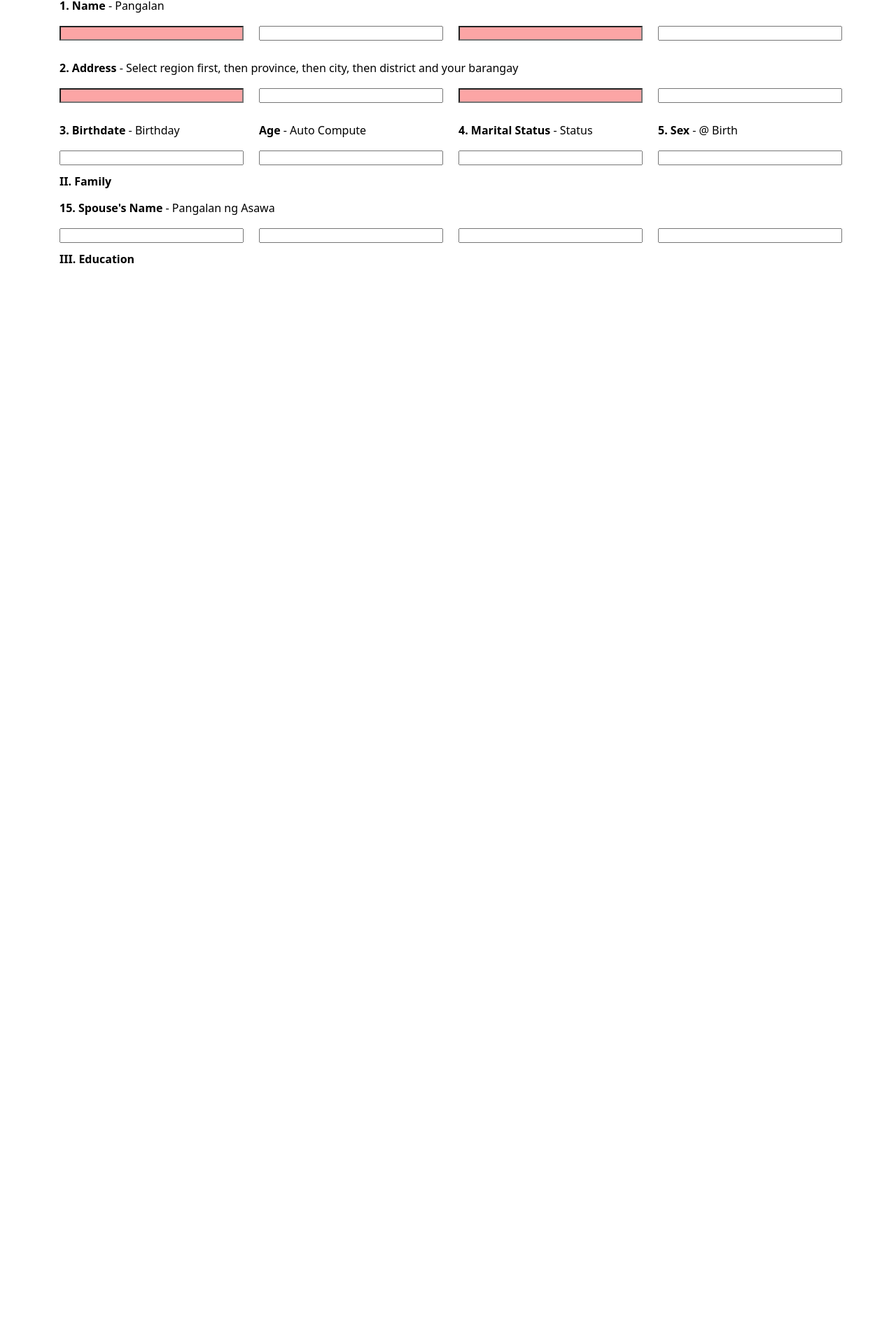
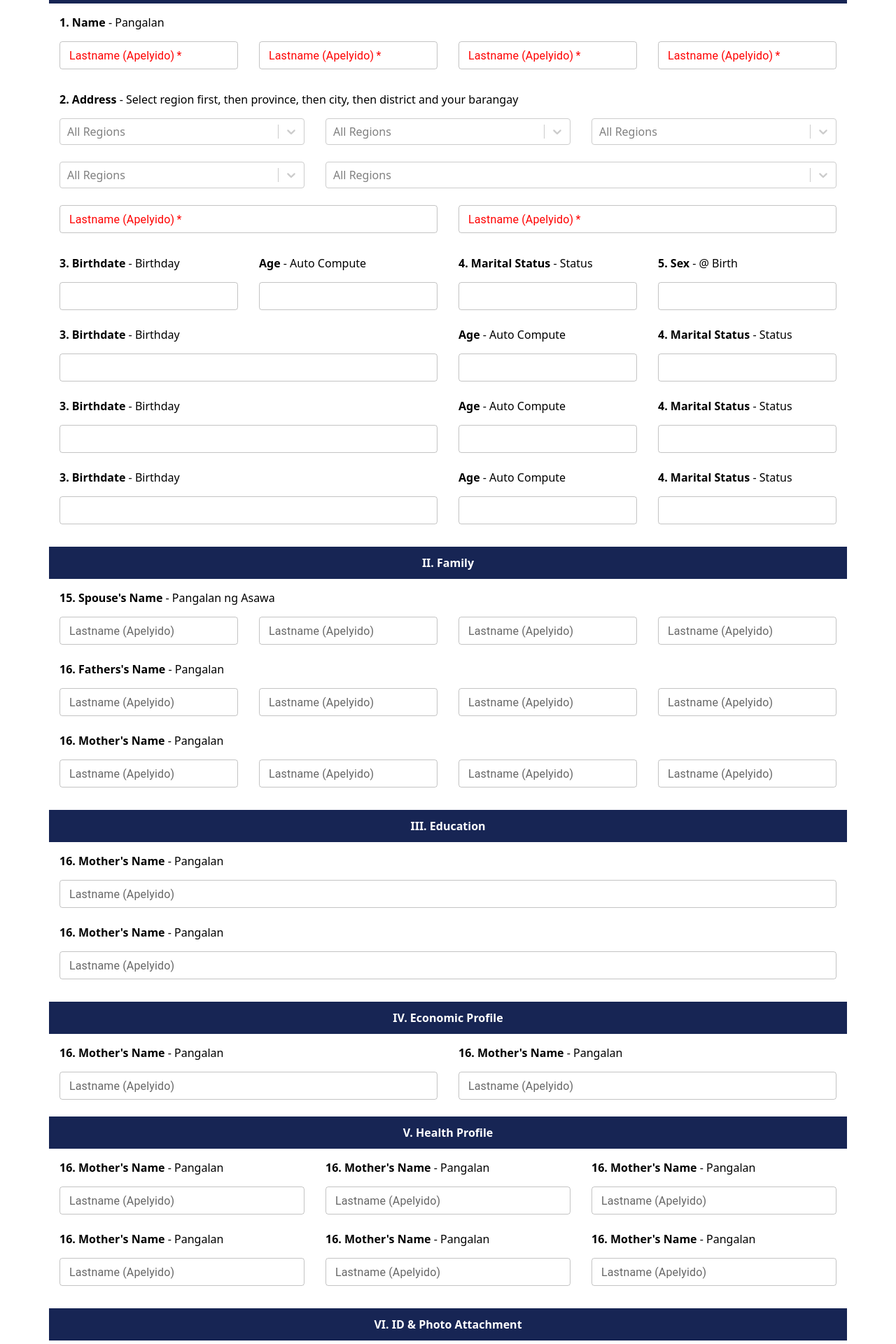
Before and after one commit to GeneMachiene/Motherly, a React (Vite) app in the folder client/: page /signup in a window 1280 px wide. Shown: the part 315-2235 px from the top of the page at 70% size. Before the commit the page ends 800 px from the top, so only its background shows below. Built offline with nearby package versions, Linux system fonts and the light colour scheme.

Commit message:
Large registration form

```diff
--- a/client/package.json
+++ b/client/package.json
@@ -5,6 +5,7 @@
   "type": "module",
   "scripts": {
     "dev": "vite",
+    "serve": "vite --host",
     "build": "vite build",
     "lint": "eslint . --ext js,jsx --report-unused-disable-directives --max-warnings 0",
     "preview": "vite preview"
--- a/client/src/App.jsx
+++ b/client/src/App.jsx
@@ -21,7 +21,7 @@ function App() {
         </div>
       }
 
-        <div className={inAuth ? "row-span-12" : "overflow-y-auto row-span-11 bg-gray-100"}>
+        <div className={inAuth ? "row-span-12 min-w-0" : "overflow-y-auto row-span-11 bg-gray-100"}>
           <Routes>
             <Route path='/' element={<Landing />}/>
             <Route path='/login' element={<Login />}/>
--- a/client/src/pages/Register.jsx
+++ b/client/src/pages/Register.jsx
@@ -1,11 +1,14 @@
 import { useState } from 'react';
 import { useSignup } from '../hooks/useSignup';
+import AsyncSelect from 'react-select/async';
+import AddIcon from '@mui/icons-material/Add';
 import {
   Container, Row, Col,
   Visible, Hidden,
   ScreenClassRender
  } from 'react-grid-system';
- import Select from 'react-select'
+ import { styled, Button, Checkbox, FormControlLabel, FormGroup, IconButton, TextField } from '@mui/material'
+import { color } from '@mui/system';
 
  const options = [
   { value: 'chocolate', label: 'Chocolate' },
@@ -24,11 +27,23 @@ function Register() {
     await signup(email, password)
   }
 
+  const VisuallyHiddenInput = styled('input')({
+    clip: 'rect(0 0 0 0)',
+    clipPath: 'inset(50%)',
+    height: 1,
+    overflow: 'hidden',
+    position: 'absolute',
+    bottom: 0,
+    left: 0,
+    whiteSpace: 'nowrap',
+    width: 1,
+  });
+
 
   return (
 
-    <Container fluid xs sm md>
-      <Row justify='between' align='center'>
+    <Container fluid xs sm md className='overflow-x-hidden'>
+      <Row justify='between' align='center' style={{paddingLeft:20, paddingRight:20}}>
         <a href="/">
           <img src="/logo.svg" alt="Motherly Logo" className="h-9 my-3"/>
         </a>
@@ -37,7 +52,7 @@ function Register() {
 
       {/* Logo Title */}
       <Row justify="center">
-        <div className="flex flex-col items-center prose">
+        <div className="flex flex-col items-center">
           <h2 className='my-5'>Online Sign Up Form</h2>
         </div>
       </Row>
@@ -57,61 +72,136 @@ function Register() {
       <Divider Text={"I. Personal Information"}/>
 
       <SectionLabel Text={"1. Name"} Hint={"Pangalan"}/>
-      <Row>
+      <Row className='mb-2'>
         <Col md={3}>
-          <input className='input bg-red-300 w-full mb-3'></input>
+          <Input name='last_name' label="Lastname (Apelyido)" required />
         </Col>
         <Col md={3}>
-          <input className='input bg-base-300 w-full mb-3'></input>
+          <Input name='last_name' label="Lastname (Apelyido)" required />
         </Col>
         <Col md={3}>
-          <input className='input bg-red-300 w-full mb-3'></input>
+          <Input name='last_name' label="Lastname (Apelyido)" required />
         </Col>
         <Col md={3}>
-          <input className='input bg-base-300 w-full mb-3'></input>
+          <Input name='last_name' label="Lastname (Apelyido)" required />
         </Col>
       </Row>
 
-      <SectionLabel Text={"2. Address"} Hint={"Select region first, then province, then city, then district and your barangay"}/>
+      <SectionLabel Wrap Text={"2. Address"} Hint={"Select region first, then province, then city, then district and your barangay"}/>
       <Row>
-        <Col md={3}>
-          <input className='input bg-red-300 w-full mb-3'></input>
+        <Col md={4}>
+          <AsyncSelect placeholder='All Regions' className='mb-6'/>
         </Col>
-        <Col md={3}>
-          <input className='input bg-base-300 w-full mb-3'></input>
+        <Col md={4}>
+          <AsyncSelect placeholder='All Regions' className='mb-6'/>
         </Col>
-        <Col md={3}>
-          <input className='input bg-red-300 w-full mb-3'></input>
-        </Col>
-        <Col md={3}>
-          <input className='input bg-base-300 w-full mb-3'></input>
+        <Col md={4}>
+          <AsyncSelect placeholder='All Regions' className='mb-6'/>
         </Col>
       </Row>
-
+      <Row>
+        <Col md={4}>
+          <AsyncSelect placeholder='All Regions' className='mb-6'/>
+        </Col>
+        <Col md={8}>
+          <AsyncSelect placeholder='All Regions' className='mb-6'/>
+        </Col>
+      </Row>
+      <Row className='mb-2'>
+        <Col md={6}>
+          <Input name='last_name' label="Lastname (Apelyido)" required />
+        </Col>
+        <Col md={6}>
+          <Input name='last_name' label="Lastname (Apelyido)" required />
+        </Col>
+      </Row>
 
       <Row>
         <Col md={3}>
           <SectionLabel Text={"3. Birthdate"} Hint={"Birthday"}/>
           <Row>
-            <Col><input className='input bg-base-300 w-full mb-3'></input></Col>
+            <Col><Input name='' label='' required /></Col>
           </Row>
         </Col>
         <Col md={3}>
           <SectionLabel Text={"Age "} Hint={"Auto Compute"}/>
           <Row>
-            <Col><input className='input bg-base-300 w-full mb-3'></input></Col>
+            <Col><Input name='' label='' required /></Col>
           </Row>
         </Col>
         <Col md={3}>
           <SectionLabel Text={"4. Marital Status"} Hint={"Status"}/>
           <Row>
-            <Col><input className='input bg-base-300 w-full mb-3'></input></Col>
+            <Col><Input name='' label='' required /></Col>
           </Row>
         </Col>
         <Col md={3}>
           <SectionLabel Text={"5. Sex"} Hint={"@ Birth"}/>
           <Row>
-            <Col><input className='input bg-base-300 w-full mb-3'></input></Col>
+            <Col><Input name='' label='' required /></Col>
+          </Row>
+        </Col>
+      </Row>
+
+      <Row>
+        <Col md={6}>
+          <SectionLabel Text={"3. Birthdate"} Hint={"Birthday"}/>
+          <Row>
+            <Col><Input name='' label='' required /></Col>
+          </Row>
+        </Col>
+        <Col md={3}>
+          <SectionLabel Text={"Age "} Hint={"Auto Compute"}/>
+          <Row>
+            <Col><Input name='' label='' required /></Col>
+          </Row>
+        </Col>
+        <Col md={3}>
+          <SectionLabel Text={"4. Marital Status"} Hint={"Status"}/>
+          <Row>
+            <Col><Input name='' label='' required /></Col>
+          </Row>
+        </Col>
+      </Row>
+
+      <Row>
+        <Col md={6}>
+          <SectionLabel Text={"3. Birthdate"} Hint={"Birthday"}/>
+          <Row>
+            <Col><Input name='' label='' required /></Col>
+          </Row>
+        </Col>
+        <Col md={3}>
+          <SectionLabel Text={"Age "} Hint={"Auto Compute"}/>
+          <Row>
+            <Col><Input name='' label='' required /></Col>
+          </Row>
+        </Col>
+        <Col md={3}>
+          <SectionLabel Text={"4. Marital Status"} Hint={"Status"}/>
+          <Row>
+            <Col><Input name='' label='' required /></Col>
+          </Row>
+        </Col>
+      </Row>
+
+      <Row className='mb-2'>
+        <Col md={6}>
+          <SectionLabel Text={"3. Birthdate"} Hint={"Birthday"}/>
+          <Row>
+            <Col><Input name='' label='' required /></Col>
+          </Row>
+        </Col>
+        <Col md={3}>
+          <SectionLabel Text={"Age "} Hint={"Auto Compute"}/>
+          <Row>
+            <Col><Input name='' label='' required /></Col>
+          </Row>
+        </Col>
+        <Col md={3}>
+          <SectionLabel Text={"4. Marital Status"} Hint={"Status"}/>
+          <Row>
+            <Col><Input name='' label='' required /></Col>
           </Row>
         </Col>
       </Row>
@@ -121,20 +211,188 @@ function Register() {
       <SectionLabel Text={"15. Spouse's Name"} Hint={"Pangalan ng Asawa"}/>
       <Row>
         <Col md={3}>
-          <input className='input bg-base-300 w-full mb-3'></input>
+          <Input name='last_name' label="Lastname (Apelyido)" />
         </Col>
         <Col md={3}>
-          <input className='input bg-base-300 w-full mb-3'></input>
+          <Input name='last_name' label="Lastname (Apelyido)" />
         </Col>
         <Col md={3}>
-          <input className='input bg-base-300 w-full mb-3'></input>
+          <Input name='last_name' label="Lastname (Apelyido)" />
         </Col>
         <Col md={3}>
-          <input className='input bg-base-300 w-full mb-3'></input>
+          <Input name='last_name' label="Lastname (Apelyido)" />
         </Col>
       </Row>
 
+      <SectionLabel Text={"16. Fathers's Name"} Hint={"Pangalan"}/>
+      <Row>
+        <Col md={3}>
+          <Input name='last_name' label="Lastname (Apelyido)" />
+        </Col>
+        <Col md={3}>
+          <Input name='last_name' label="Lastname (Apelyido)" />
+        </Col>
+        <Col md={3}>
+          <Input name='last_name' label="Lastname (Apelyido)" />
+        </Col>
+        <Col md={3}>
+          <Input name='last_name' label="Lastname (Apelyido)" />
+        </Col>
+      </Row>
+
+      <SectionLabel Text={"16. Mother's Name"} Hint={"Pangalan"}/>
+      <Row className='mb-2'>
+        <Col md={3}>
+          <Input name='last_name' label="Lastname (Apelyido)" />
+        </Col>
+        <Col md={3}>
+          <Input name='last_name' label="Lastname (Apelyido)" />
+        </Col>
+        <Col md={3}>
+          <Input name='last_name' label="Lastname (Apelyido)" />
+        </Col>
+        <Col md={3}>
+          <Input name='last_name' label="Lastname (Apelyido)" />
+        </Col>
+      </Row>
+
+
       <Divider Text={"III. Education"} />
+
+      <SectionLabel Text={"16. Mother's Name"} Hint={"Pangalan"}/>
+      <Row>
+        <Col md={12}>
+          <Input name='last_name' label="Lastname (Apelyido)" />
+        </Col>
+      </Row>
+
+      <SectionLabel Text={"16. Mother's Name"} Hint={"Pangalan"}/>
+      <Row className='mb-2'>
+        <Col md={12}>
+          <Input name='last_name' label="Lastname (Apelyido)" />
+        </Col>
+      </Row>
+
+      <Divider Text={"IV. Economic Profile"} />
+
+      <Row>
+        <Col md={6}>
+          <SectionLabel Text={"16. Mother's Name"} Hint={"Pangalan"}/>
+          <Input name='last_name' label="Lastname (Apelyido)" />
+        </Col>
+        <Col md={6}>
+          <SectionLabel Text={"16. Mother's Name"} Hint={"Pangalan"}/>
+          <Input name='last_name' label="Lastname (Apelyido)" />
+        </Col>
+      </Row>
+
+      <Divider Text={"V. Health Profile"} />
+
+      <Row>
+        <Col md={4}>
+          <SectionLabel Text={"16. Mother's Name"} Hint={"Pangalan"}/>
+          <Input name='last_name' label="Lastname (Apelyido)" />
+        </Col>
+        <Col md={4}>
+          <SectionLabel Text={"16. Mother's Name"} Hint={"Pangalan"}/>
+          <Input name='last_name' label="Lastname (Apelyido)" />
+        </Col>
+        <Col md={4}>
+          <SectionLabel Text={"16. Mother's Name"} Hint={"Pangalan"}/>
+          <Input name='last_name' label="Lastname (Apelyido)" />
+        </Col>
+      </Row>
+
+      <Row className='mb-2'>
+        <Col md={4}>
+          <SectionLabel Text={"16. Mother's Name"} Hint={"Pangalan"}/>
+          <Input name='last_name' label="Lastname (Apelyido)" />
+        </Col>
+        <Col md={4}>
+          <SectionLabel Text={"16. Mother's Name"} Hint={"Pangalan"}/>
+          <Input name='last_name' label="Lastname (Apelyido)" />
+        </Col>
+        <Col md={4}>
+          <SectionLabel Text={"16. Mother's Name"} Hint={"Pangalan"}/>
+          <Input name='last_name' label="Lastname (Apelyido)" />
+        </Col>
+      </Row>
+
+      <Divider Text={"VI. ID & Photo Attachment"} />
+      <Row className='mb-2'>
+        <Col md={6}>
+          <SectionLabel Text={"16. ID photo"} Hint={"Submit a photo of your ID"}/>
+          <IconButton
+            component="label"
+            role={undefined}
+            variant="contained"
+            tabIndex={-1}
+            className='w-full rounded-md h-72 bg-gray-200 border-dashed border-gray-500 border-2'
+          >
+            <AddIcon />
+            <VisuallyHiddenInput type="file" />
+          </IconButton>
+
+          <div className='flex justify-between my-6'>
+            <img className='w-1/2' src="https://s3.amazonaws.com/cdn.freshdesk.com/data/helpdesk/attachments/production/66006283209/original/soXbQqqm9Lz8U9Nokv-kwa863riv_7ecaw.png?1614955740" />
+            <img className='w-1/2' src="https://s3.amazonaws.com/cdn.freshdesk.com/data/helpdesk/attachments/production/66006286270/original/Sj2njXerH9Rk5QpeLpmbQdBpXDU-sZaZpg.png?1614958233" />
+          </div>
+        </Col>
+        <Col md={6}>
+          <SectionLabel Text={"16. Photo Attachment"} Hint={"Submit a selfie of you holding the ID"}/>
+          <IconButton
+            component="label"
+            role={undefined}
+            variant="contained"
+            tabIndex={-1}
+            className='w-full rounded-md h-72 mb-6 bg-gray-200 border-dashed border-gray-500 border-2'
+          >
+            <AddIcon />
+            <VisuallyHiddenInput type="file" />
+          </IconButton>
+        </Col>
+      </Row>
+
+      <Divider Text={"VII. Email / Contact and Password"} />
+
+      <SectionLabel Text={"16. Email"} Hint={"Pangalan"}/>
+      <Row>
+        <Col md={12}>
+          <Input name='last_name' label="Lastname (Apelyido)" required/>
+        </Col>
+      </Row>
+
+      <SectionLabel Text={"16. Contact Number"} Hint={"Pangalan"}/>
+      <Row>
+        <Col md={12}>
+          <Input name='last_name' label="Lastname (Apelyido)" required/>
+        </Col>
+      </Row>
+
+      <SectionLabel Text={"16. Password"} Hint={"Pangalan"}/>
+      <Row className='mb-2'>
+        <Col md={12}>
+          <Input name='last_name' label="Lastname (Apelyido)" required/>
+        </Col>
+      </Row>
+
+      <Divider Text={"VIII. Confirmation to allow the storage and use of my personal data"} />
+
+      <SectionLabel Text={"16. Mother's Name"} Hint={"Pangalan"}/>
+      <Row>
+        <Col>
+          <FormGroup>
+            <FormControlLabel required control={<Checkbox />} label="The information entered above are true and correct" />
+            <FormControlLabel required control={<Checkbox />} label="I have a full knowledge in providing the above information" />
+            <FormControlLabel required control={<Checkbox />} label="I have a full knowledge in providing the above information" />
+          </FormGroup>
+        </Col>
+      </Row>
+      <Row className='mb-2'>
+        <Col>
+          <Button fullWidth variant='contained' type='submit' size='large' className='my-6 h-12'>Submit</Button>
+        </Col>
+      </Row>
     </Container>
 
   )
@@ -142,18 +400,31 @@ function Register() {
 
 function Divider({Text}) {
   return (
-    <Row className='bg-primary'>
+    <Row className='bg-blue-950 mb-4'>
       <Col>
-        <div className="divider font-bold text-base-100">{Text}</div>
+        <div className="flex justify-center w-full py-3 font-bold text-white">{Text}</div>
       </Col>
     </Row>
   )
 }
-function SectionLabel({Text, Hint}) {
+function Input({name, label, required}) {
   return (
-    <Row className='my-4 whitespace-nowrap '>
+    <TextField
+      name={name}
+      fullWidth
+      required={required}
+      label={label}
+      InputLabelProps={required? {style: { color:'red', zIndex:-1 }}: { style: {zIndex:-1}}}
+      size='small'
+      sx={{mb:3}}
+    />
+  )
+}
+function SectionLabel({Text, Hint, Wrap}) {
+  return (
+    <Row className={Wrap? 'mb-4':'mb-4 whitespace-nowrap'}>
       <Col>
-        <span className='font-bold'>{Text}</span> - {Hint}
+        <span className='font-bold'>{Text}</span> {Hint? "- " + Hint: ""}
       </Col>
     </Row>
   )
```
